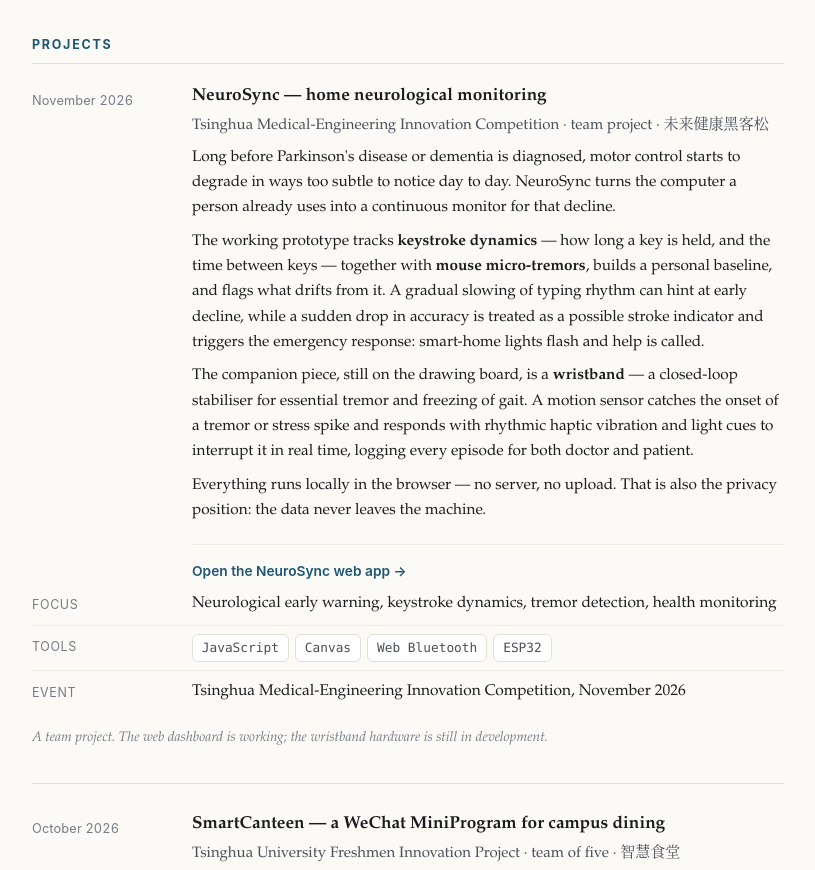
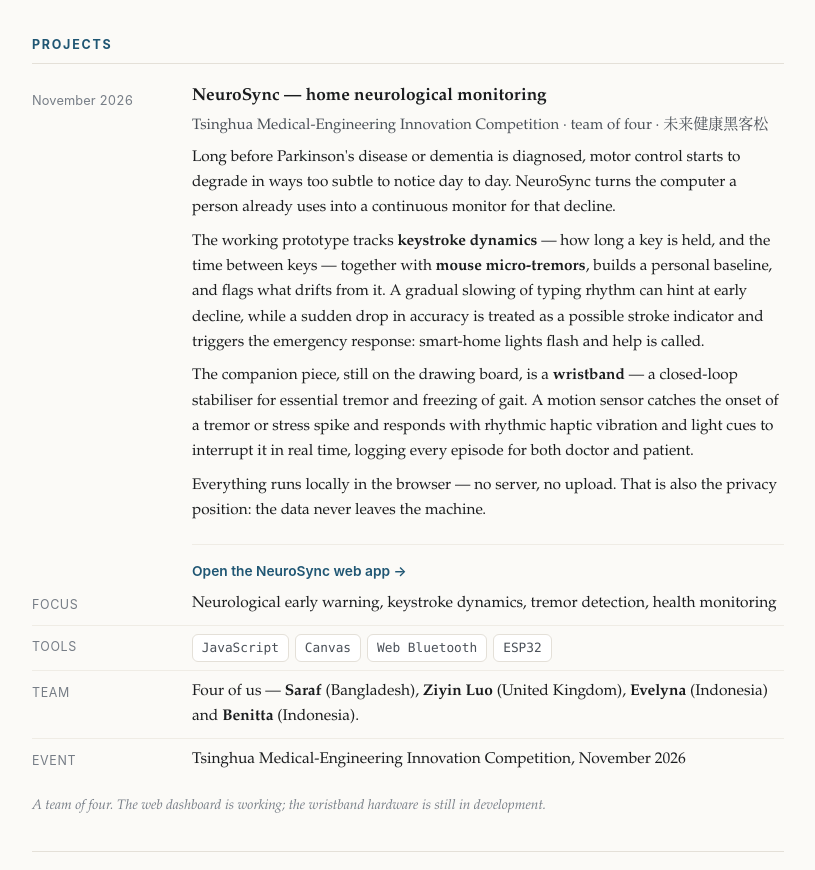
Before and after one commit to luozhangziyin/luozhangziyin.github.io, a plain HTML site: page skills.html in a window 1280 px wide. Shown: the part 250-1120 px from the top of the page, without its empty margins (232-1047 px from the left). Drawn offline with Linux system fonts and the light colour scheme.

Commit message:
Add files via upload

```diff
--- a/skills.html
+++ b/skills.html
@@ -112,8 +112,8 @@
           <div class="what">
             <h3><span class="t-en">NeuroSync — home neurological monitoring</span><span class="t-zh">NeuroSync —— 家庭神经监测</span></h3>
             <p class="where">
-              <span class="t-en">Tsinghua Medical-Engineering Innovation Competition · team project · <span class="zh">未来健康黑客松</span></span>
-              <span class="t-zh">清华大学医工结合创新大赛 · 团队项目 · 未来健康黑客松</span>
+              <span class="t-en">Tsinghua Medical-Engineering Innovation Competition · team of four · <span class="zh">未来健康黑客松</span></span>
+              <span class="t-zh">清华大学医工结合创新大赛 · 四人团队 · 未来健康黑客松</span>
             </p>
             <div class="detail">
               <p>
@@ -159,13 +159,20 @@
             </dd>
           </div>
           <div>
+            <dt><span class="t-en">Team</span><span class="t-zh">团队</span></dt>
+            <dd>
+              <span class="t-en">Four of us — <strong>Saraf</strong> (Bangladesh), <strong>Ziyin Luo</strong> (United Kingdom), <strong>Evelyna</strong> (Indonesia) and <strong>Benitta</strong> (Indonesia).</span>
+              <span class="t-zh">我们四个人——<strong>Saraf</strong>（孟加拉国）、<strong>Ziyin Luo</strong>（英国）、<strong>Evelyna</strong>（印度尼西亚）和 <strong>Benitta</strong>（印度尼西亚）。</span>
+            </dd>
+          </div>
+          <div>
             <dt><span class="t-en">Event</span><span class="t-zh">赛事</span></dt>
             <dd><span class="t-en">Tsinghua Medical-Engineering Innovation Competition, November 2026</span><span class="t-zh">清华大学医工结合创新大赛，2026 年 11 月</span></dd>
           </div>
         </dl>
         <p class="note">
-          <span class="t-en">A team project. The web dashboard is working; the wristband hardware is still in development.</span>
-          <span class="t-zh">团队项目。网页看板已可运行；腕带硬件仍在开发中。</span>
+          <span class="t-en">A team of four. The web dashboard is working; the wristband hardware is still in development.</span>
+          <span class="t-zh">四人团队。网页看板已可运行；腕带硬件仍在开发中。</span>
         </p>
       </div>
 
```
